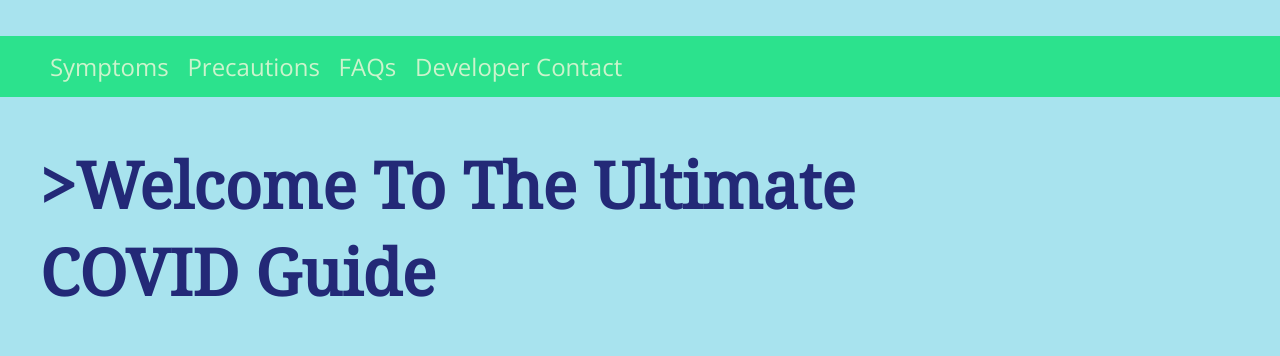
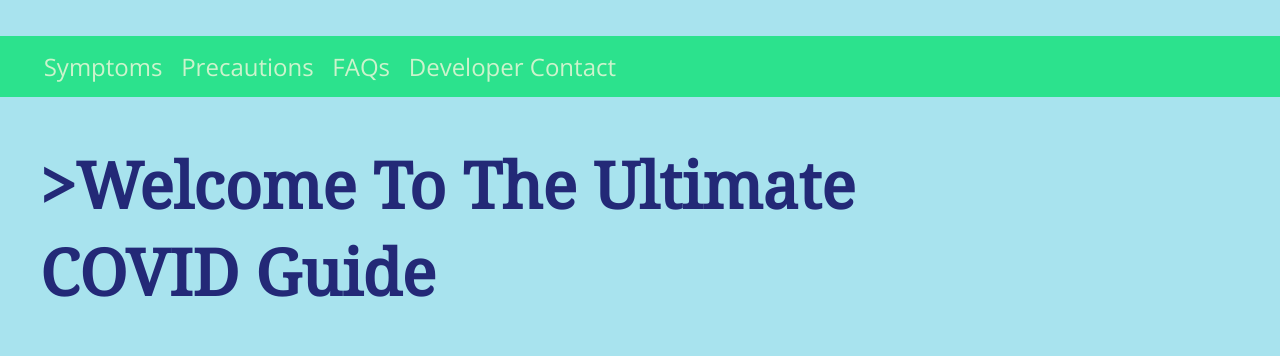
Before and after one commit to Rishi1903/covid-guide, a plain HTML site: page index.html in a window 1280 px wide. Shown: the top 356 px of the page. Drawn offline with nearby package versions, Linux system fonts and the light colour scheme; grey boxes are pictures that could not be loaded.

Commit message:
Update index.html

```diff
--- a/index.html
+++ b/index.html
@@ -2,7 +2,7 @@
 <html lang="en">
 
 <head>
-    <link rel="stylesheet" href="https://raw.githubusercontent.com/Rishi1903/covid-guide/main/cssstyle.css">
+    <link rel="stylesheet" href="https://raw.githubusercontent.com/Rishi1903/covid-guide/ce8cdce0921f8f87874be27d77fc766dc1f37a27/cssstyle.css">
     <link href='https://fonts.googleapis.com/css?family=Noto Serif' rel='stylesheet'>
     <link rel="preconnect" href="https://fonts.googleapis.com">
     <link rel="preconnect" href="https://fonts.gstatic.com" crossorigin>
@@ -15,7 +15,7 @@
     <section id="page1">
         <br><br>
         <nav class="lk">
-            <div><a href="#page2">&nbsp;&nbsp;&nbsp; Symptoms</a>
+            <div><a href="#page2">&nbsp;&nbsp; Symptoms</a>
             <a href="#page3">&nbsp;&nbsp;Precautions</a>
             <a href="#page4">&nbsp;&nbsp;FAQs</a>
             <a href="#page5">&nbsp;&nbsp;Developer Contact</a></div>
```
